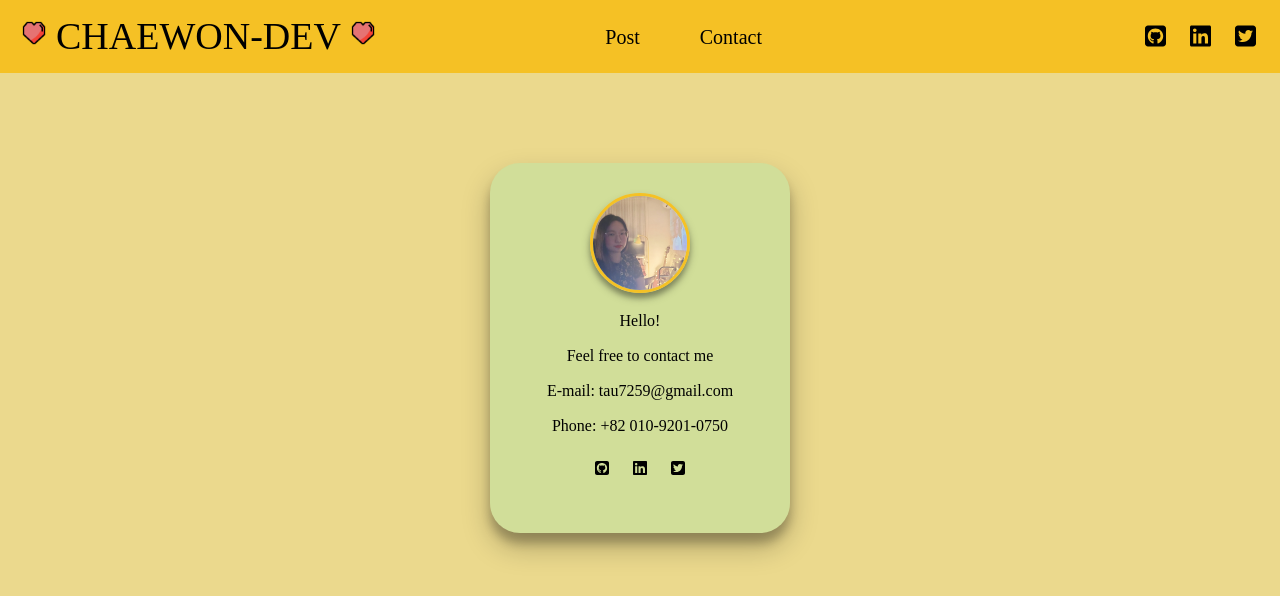
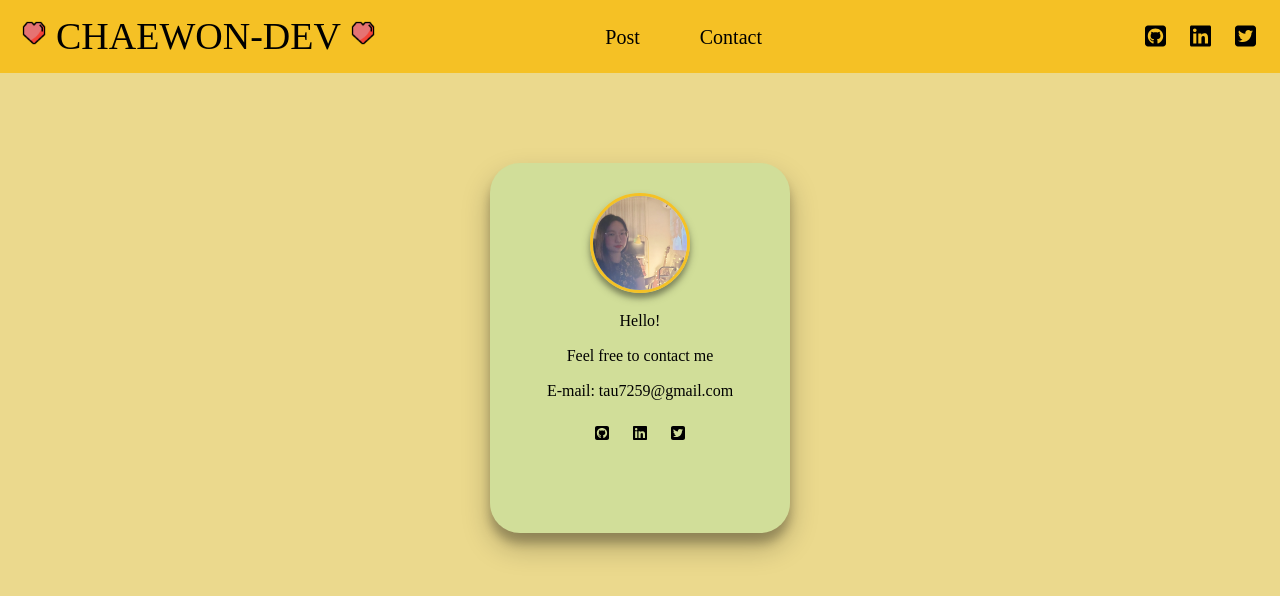
Before and after one commit to wakhoo/chaewon-dev, a Next.js app: page /contact in a window 1280 px wide. Shown: the top 596 px of the page. Built offline with nearby package versions, Linux system fonts and the light colour scheme; a web font is replaced by a local one.

Commit message:
modify contact

```diff
--- a/pages/contact.js
+++ b/pages/contact.js
@@ -29,7 +29,6 @@ export default function Contect(){
                 E-mail:
                 <Link href="mailto:tau7259@gmail.com"> tau7259@gmail.com</Link>
             </div>
-            <div>Phone: +82 010-9201-0750</div>
             <ul >
         <li><Link href="https://github.com/wakhoo"><FontAwesomeIcon icon={faGithubSquare} /></Link></li>
         <li><Link href="https://www.linkedin.com/in/chaewon-jeon-457524178/"><FontAwesomeIcon icon={faLinkedin} /></Link></li>
```
